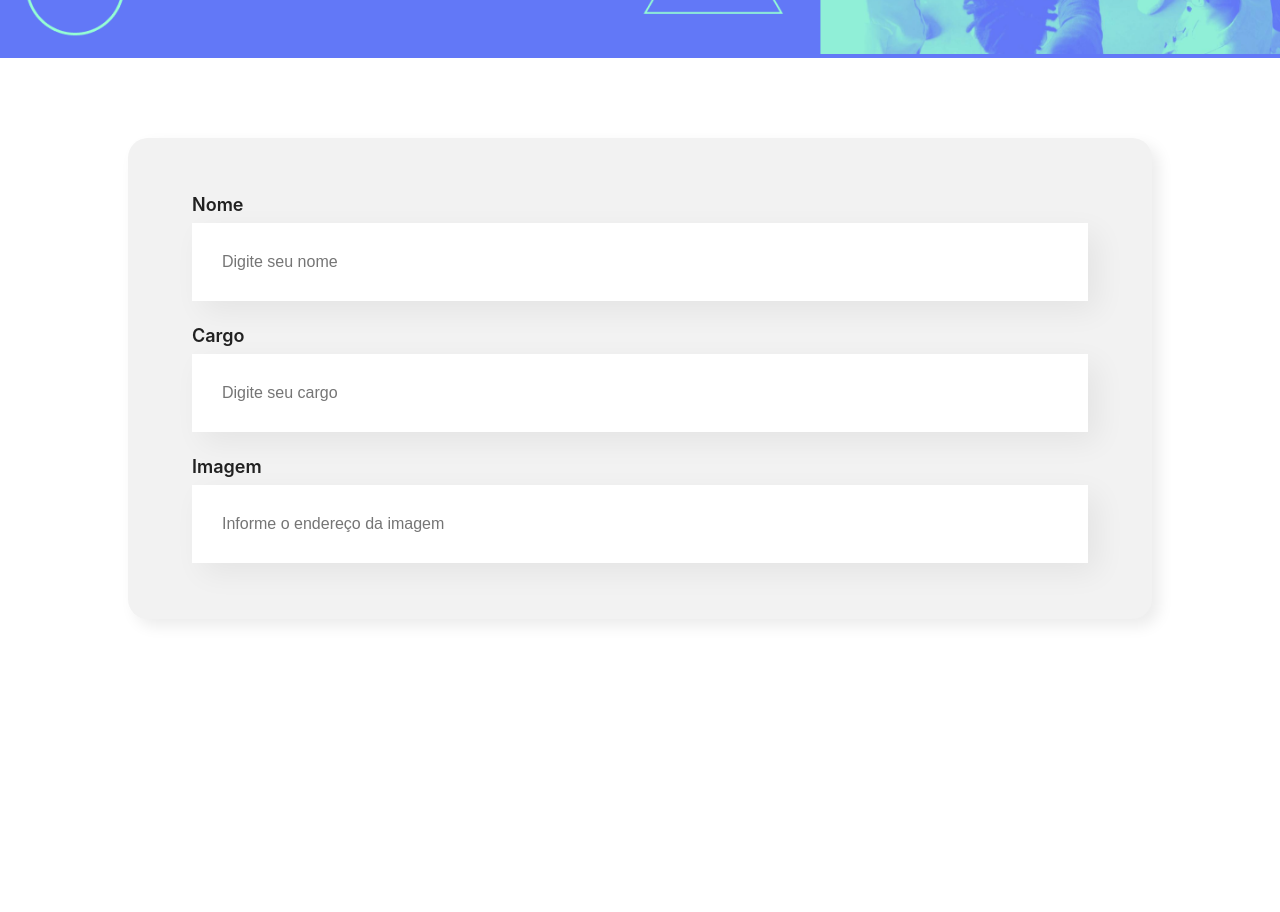
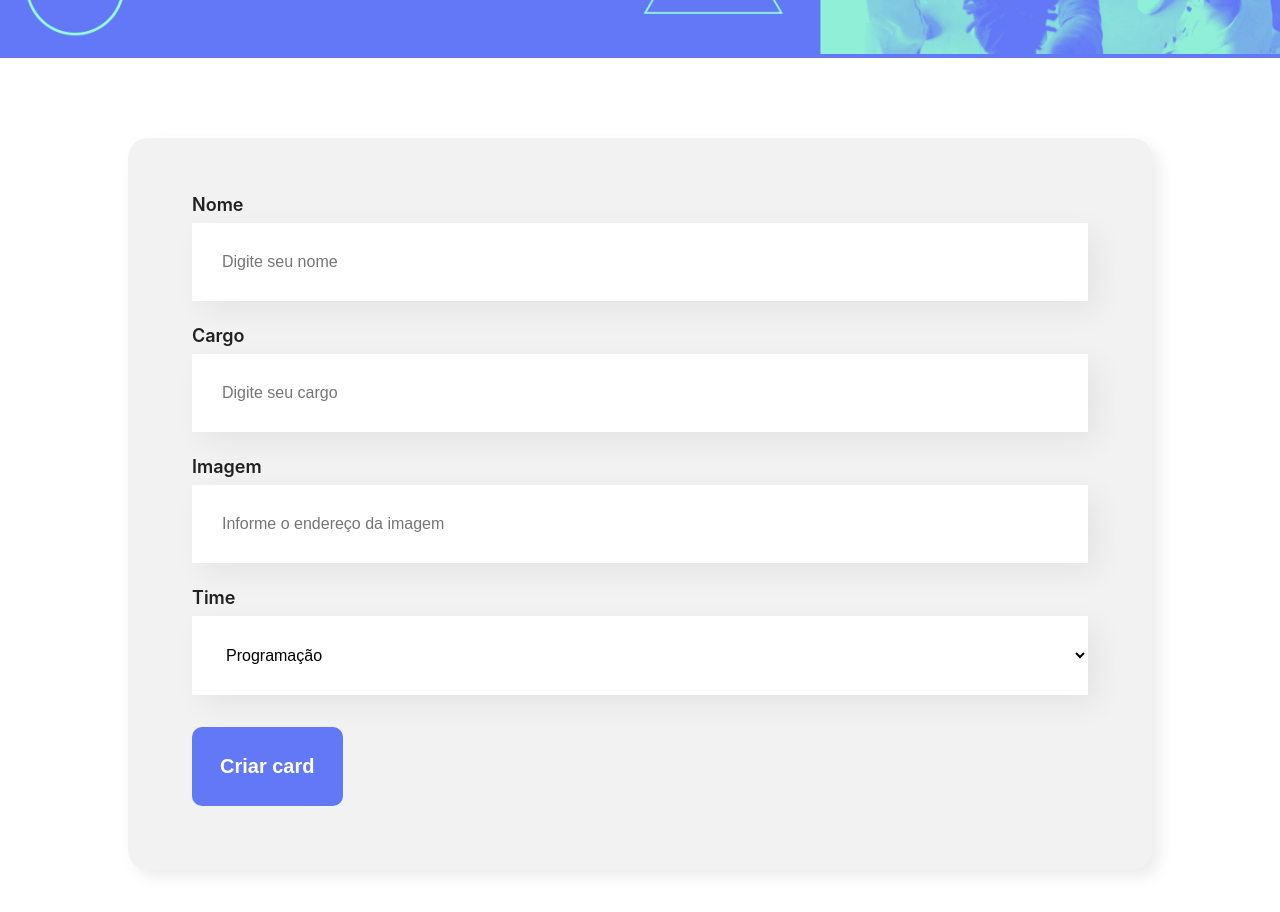
Before and after one commit to Seixaslima/Organo, a JavaScript app: page / in a window 1280 px wide. Shown: the part 440-1352 px from the top of the page. Before the commit the page ends 1139 px from the top, so only its background shows below. Built offline with nearby package versions, Linux system fonts and the light colour scheme; the HTML template or start-up script is replaced by a standard one.

Commit message:
exercicios unidade 2 finalizados

```diff
--- /dev/null
+++ b/src/componentes/Botao/Botao.css
@@ -0,0 +1,15 @@
+.botao {
+  background: #6278f7;
+  color: #fff;
+  padding: 28px;
+  font-size: 20px;
+  font-weight: bold;
+  border-radius: 10px;
+  border: none;
+  margin: 32px 0;
+  cursor: pointer;
+}
+
+.botao:hover {
+  color: #95ffd4;
+}
--- /dev/null
+++ b/src/componentes/Botao/index.js
@@ -0,0 +1,7 @@
+import './Botao.css';
+
+const Botao = props => {
+  return <button className="botao">{props.children}</button>;
+};
+
+export default Botao;
--- a/src/componentes/CampoTexto/index.js
+++ b/src/componentes/CampoTexto/index.js
@@ -4,7 +4,7 @@
   return (
     <div className="campo-texto">
       <label>{props.label}</label>
-      <input placeholder={props.placeholder} />
+      <input required={props.obrigatorio} placeholder={props.placeholder} />
     </div>
   );
 };
--- a/src/componentes/Formulario/index.js
+++ b/src/componentes/Formulario/index.js
@@ -1,13 +1,32 @@
 import './Formulario.css';
 import CampoTexto from '../CampoTexto';
+import ListaSuspensa from '../ListaSuspensa';
+import Botao from '../Botao';
 
 const Formulario = () => {
+  const times = [
+    'Programação',
+    'Front-End',
+    'Data Science',
+    'Devops',
+    'UX e Design',
+    'Mobile',
+    ' Inovação e Gestão'
+  ];
+
+  const aoEnviar = evento => {
+    evento.preventDefault();
+    console.log('formulario enviado');
+  };
+
   return (
     <section className="formulario">
-      <form>
-        <CampoTexto label="Nome" placeholder="Digite seu nome" />
-        <CampoTexto label="Cargo" placeholder="Digite seu cargo" />
+      <form onSubmit={aoEnviar}>
+        <CampoTexto obrigatorio={true} label="Nome" placeholder="Digite seu nome" />
+        <CampoTexto obrigatorio={true} label="Cargo" placeholder="Digite seu cargo" />
         <CampoTexto label="Imagem" placeholder="Informe o endereço da imagem" />
+        <ListaSuspensa obrigatorio={true} label="Time" itens={times} />
+        <Botao>Criar card</Botao>
       </form>
     </section>
   );
--- /dev/null
+++ b/src/componentes/ListaSuspensa/ListaSuspensa.css
@@ -0,0 +1,18 @@
+.lista-suspensa label {
+  display: block;
+  margin-bottom: 8px;
+  font-size: 18px;
+  color: #212121;
+  font-weight: 600;
+}
+
+.lista-suspensa select {
+  background-color: #fff;
+  box-shadow: 10px 10px 30px rgba(0, 0, 0, 0.06);
+  border: none;
+  width: 100%;
+  padding: 30px;
+  font-size: 16px;
+
+  box-sizing: border-box;
+}
--- /dev/null
+++ b/src/componentes/ListaSuspensa/index.js
@@ -0,0 +1,16 @@
+import './ListaSuspensa.css';
+
+const ListaSuspensa = props => {
+  return (
+    <div className="lista-suspensa">
+      <label>{props.label}</label>
+      <select required={props.obrigatorio}>
+        {props.itens.map(item => (
+          <option key={item}>{item}</option>
+        ))}
+      </select>
+    </div>
+  );
+};
+
+export default ListaSuspensa;
```
